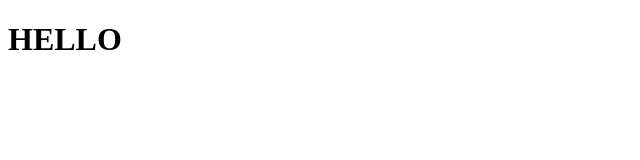
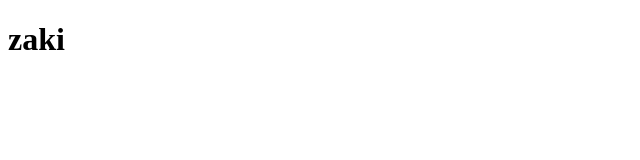
Before and after one commit to zakimaliki/team, a plain HTML site: page index.html in a window 1280 px wide. Shown: the whole page, without its empty margins (0-640 px from the left). Drawn offline with Linux system fonts and the light colour scheme.

Commit message:
change h1

```diff
--- a/index.html
+++ b/index.html
@@ -7,6 +7,6 @@
     <title>Document</title>
 </head>
 <body>
-    <h1>HELLO</h1>
+    <h1>zaki</h1>
 </body>
 </html>
```
